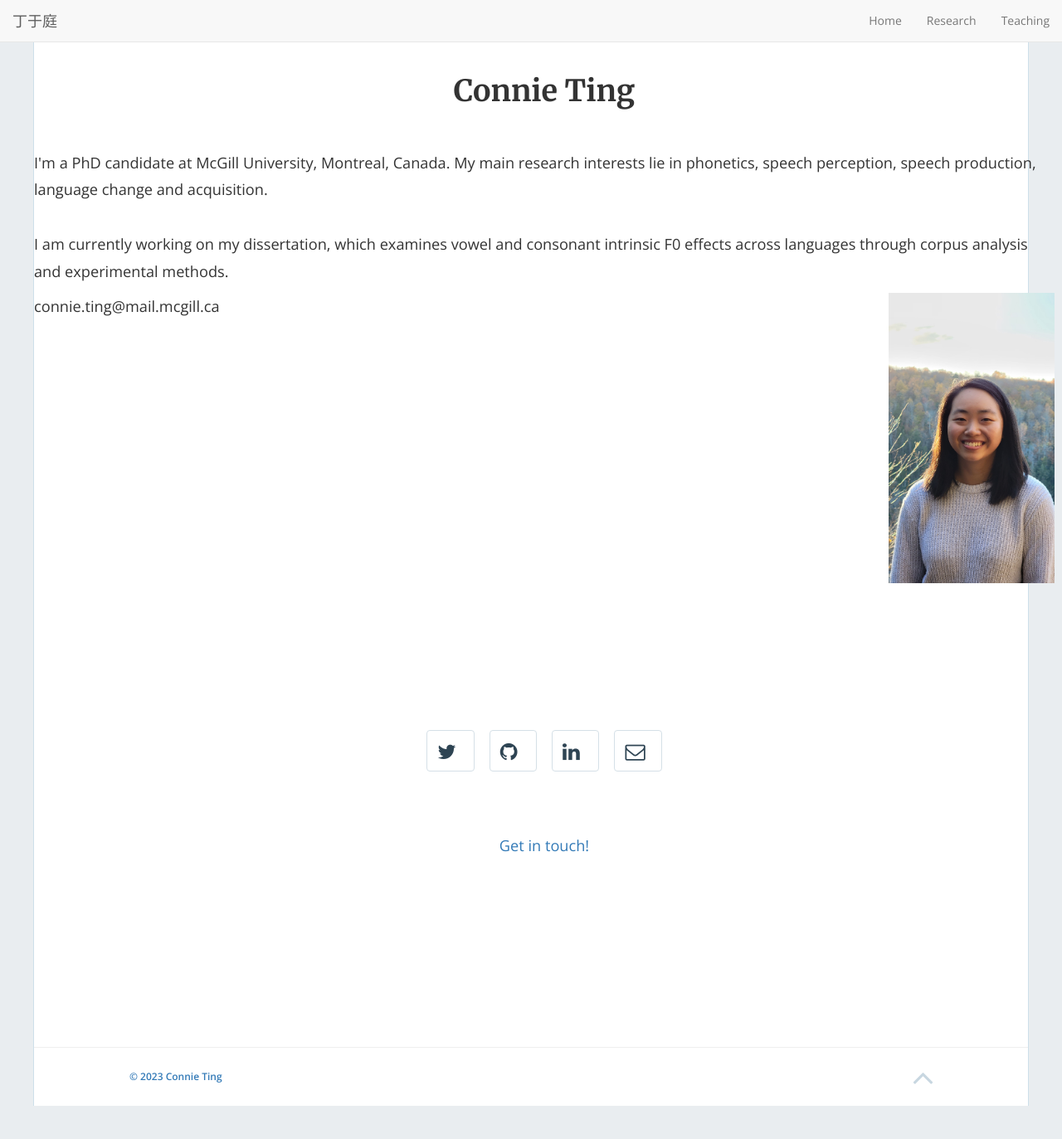
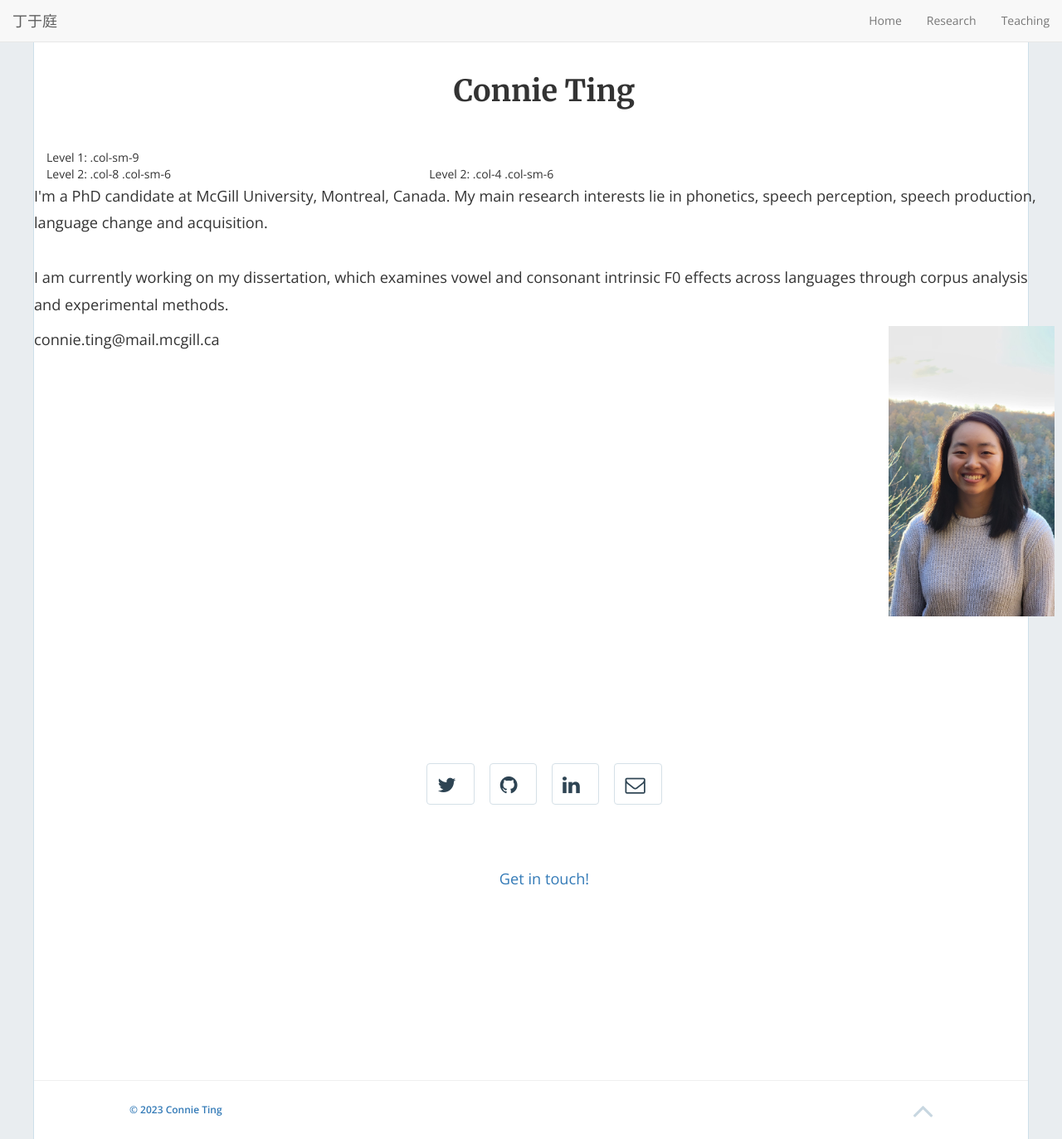
Before and after one commit to connieting/connieting.github.io, a Jekyll site: the page built from index.html, in a window 1280 px wide and 1373 px high. Shown: the whole window at 83% size. Built offline with Jekyll 4.4.1, drawn with Linux system fonts in a browser that asks for light colours; nearby versions of some CDN libraries.

Commit message:
Update home-hero.html
adding in template

```diff
--- a/_includes/home-hero.html
+++ b/_includes/home-hero.html
@@ -11,6 +11,20 @@
           <br>
           <br>
     </div>
+
+    <div class="row">
+  <div class="col-sm-9">
+    Level 1: .col-sm-9
+    <div class="row">
+      <div class="col-8 col-sm-6">
+        Level 2: .col-8 .col-sm-6
+      </div>
+      <div class="col-4 col-sm-6">
+        Level 2: .col-4 .col-sm-6
+      </div>
+    </div>
+  </div>
+</div>
       <div class="row justify-content-center">
         <div class="col-4">
             <p>
```
